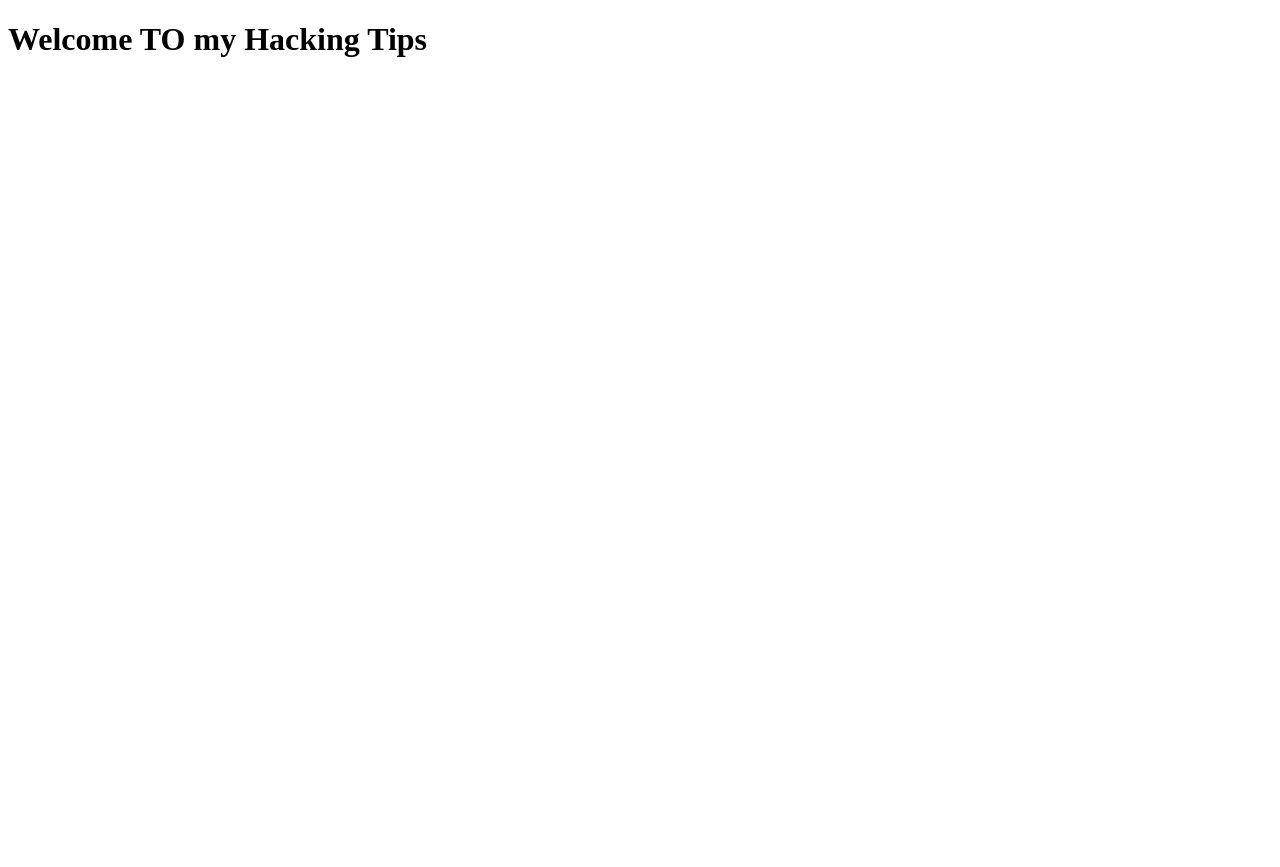
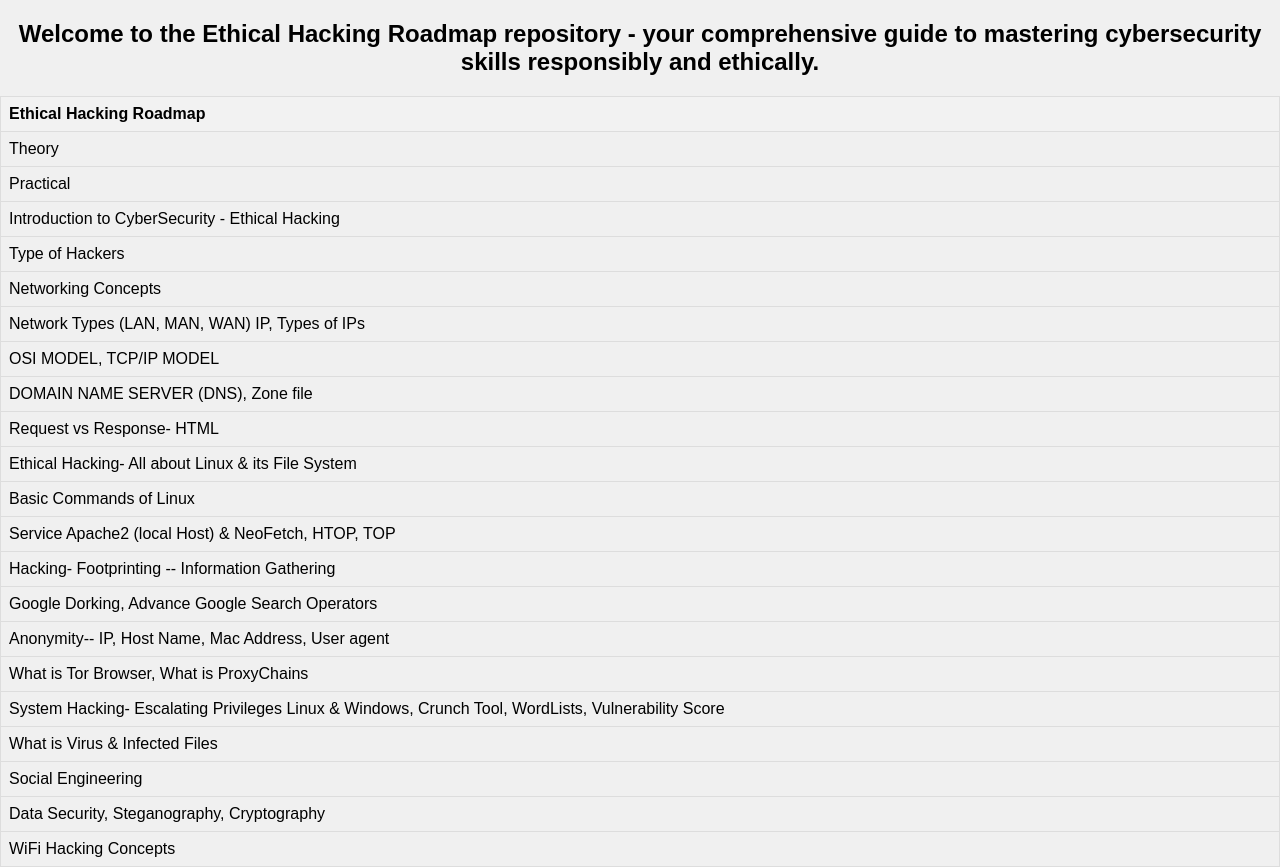
Before and after one commit to httpsanonymous/ethicalhacking, a plain HTML site: page index.html in a window 1280 px wide. Before the commit the page ends 800 px from the top, so only its background shows below. Drawn offline with Linux system fonts and the light colour scheme.

Commit message:
Added Theory Part

```diff
--- a/index.html
+++ b/index.html
@@ -3,11 +3,107 @@
 <head>
     <meta charset="UTF-8">
     <meta name="viewport" content="width=device-width, initial-scale=1.0">
-    <title>Hacking Tips</title>
+    <title>Ethical Hacking Roadmap</title>
+    <style>
+        body {
+            font-family: Arial, sans-serif;
+            margin: 0;
+            padding: 0;
+            background-color: #f0f0f0;
+        }
+        h2 {
+            text-align: center;
+            margin-top: 20px;
+        }
+        table {
+            border-collapse: collapse;
+            width: 100%;
+            margin-top: 20px;
+        }
+        th, td {
+            border: 1px solid #ddd;
+            padding: 8px;
+            text-align: left;
+        }
+        th {
+            background-color: #f2f2f2;
+        }
+    </style>
 </head>
 <body>
+    <h2>Welcome to the Ethical Hacking Roadmap repository - your comprehensive guide to mastering cybersecurity skills responsibly and ethically.</h2>
 
-    <h1>Welcome TO my Hacking Tips </h1>
-
+    <table>
+        <thead>
+            <tr>
+                <th colspan="2">Ethical Hacking Roadmap</th>
+            </tr>
+        </thead>
+        <tbody>
+            <tr>
+                <td>Theory</td>
+            </tr>
+            <tr>
+                <td>Practical</td>
+            </tr>
+            <tr>
+                <td>Introduction to CyberSecurity - Ethical Hacking</td>
+            </tr>
+            <tr>
+                <td>Type of Hackers</td>
+            </tr>
+            <tr>
+                <td>Networking Concepts</td>
+            </tr>
+            <tr>
+                <td>Network Types (LAN, MAN, WAN) IP, Types of IPs</td>
+            </tr>
+            <tr>
+                <td>OSI MODEL, TCP/IP MODEL</td>
+            </tr>
+            <tr>
+                <td>DOMAIN NAME SERVER (DNS), Zone file</td>
+            </tr>
+            <tr>
+                <td>Request vs Response- HTML</td>
+            </tr>
+            <tr>
+                <td>Ethical Hacking- All about Linux & its File System</td>
+            </tr>
+            <tr>
+                <td>Basic Commands of Linux</td>
+            </tr>
+            <tr>
+                <td>Service Apache2 (local Host) & NeoFetch, HTOP, TOP</td>
+            </tr>
+            <tr>
+                <td>Hacking- Footprinting -- Information Gathering</td>
+            </tr>
+            <tr>
+                <td>Google Dorking, Advance Google Search Operators</td>
+            </tr>
+            <tr>
+                <td>Anonymity-- IP, Host Name, Mac Address, User agent</td>
+            </tr>
+            <tr>
+                <td>What is Tor Browser, What is ProxyChains</td>
+            </tr>
+            <tr>
+                <td>System Hacking- Escalating Privileges Linux & Windows, Crunch Tool, WordLists, Vulnerability Score</td>
+            </tr>
+            <tr>
+                <td>What is Virus & Infected Files</td>
+            </tr>
+            <tr>
+                <td>Social Engineering</td>
+            </tr>
+            <tr>
+                <td>Data Security, Steganography, Cryptography</td>
+            </tr>
+            <tr>
+                <td>WiFi Hacking Concepts</td>
+            </tr>
+        </tbody>
+    </table>
 </body>
 </html>
```
Also changed, not shown: style.css (added).
